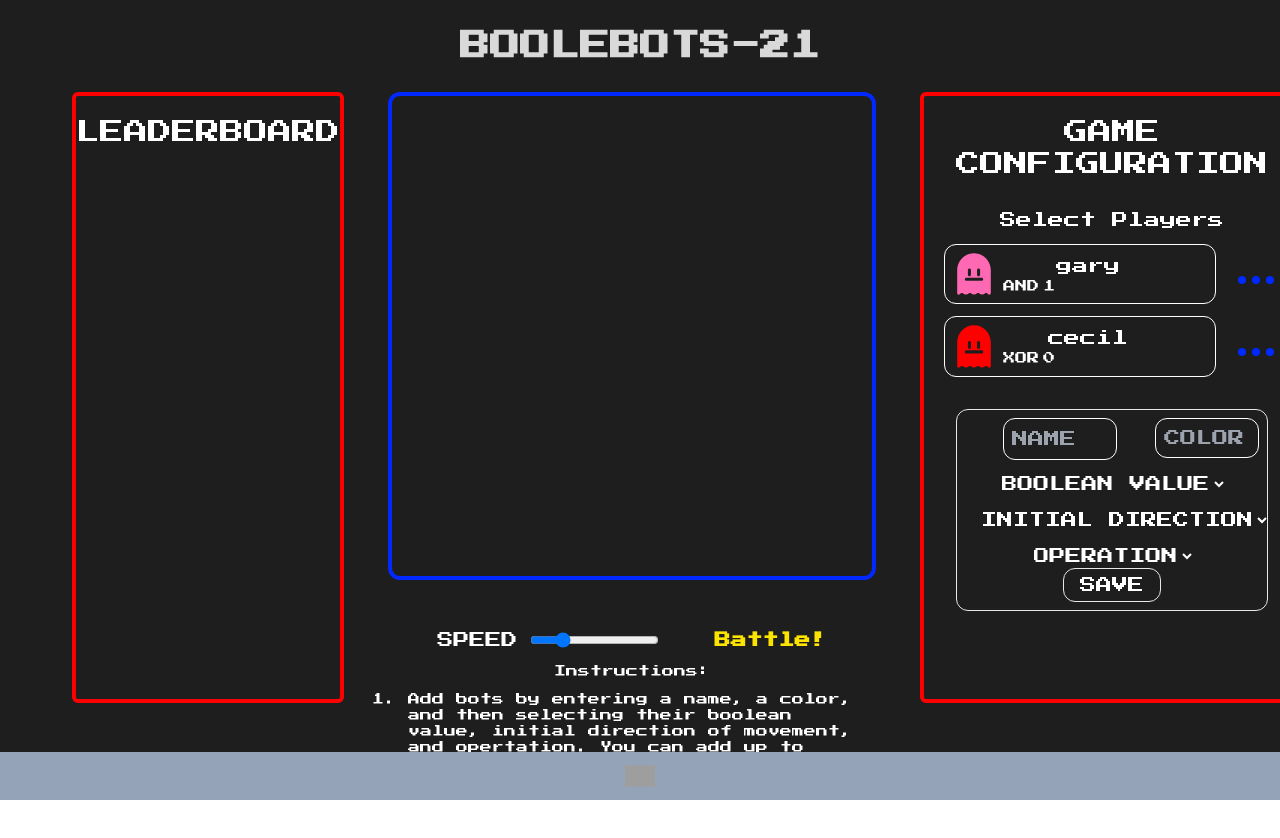
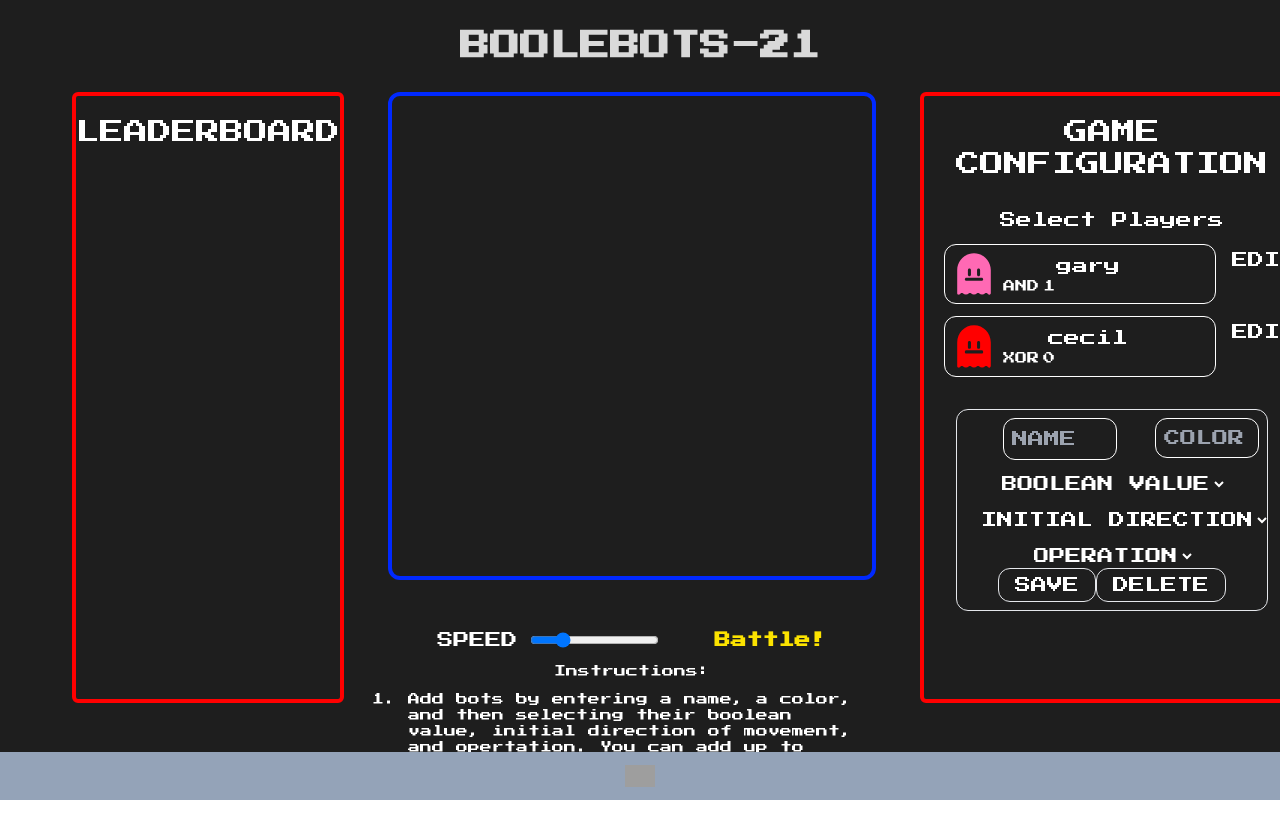
Before and after one commit to chingu-voyages/v44-tier2-team-21, a React (Vite) app: page / in a window 1280 px wide. Both pictures are taken after a click on the button "+ Add Bot". Shown: the top 838 px of the page. Built offline with nearby package versions, Linux system fonts and the light colour scheme; grey boxes are pictures that could not be loaded.

Commit message:
edit and delete bot

```diff
--- a/src/components/AddedBots.jsx
+++ b/src/components/AddedBots.jsx
@@ -3,7 +3,7 @@ import menu from '../assets/menu.svg';
 import { BotContext } from '../context/botcontext/BotState';
 import { contructRandomSvg } from '../helper/BotFunctions';
 
-const AddedBots = ({ bot }) => {
+const AddedBots = ({ bot, handleClick, openMenu }) => {
   const { botdata, setMainState } = useContext(BotContext);
 
   return (
@@ -37,11 +37,11 @@ const AddedBots = ({ bot }) => {
         </div>
       </div>
       <div className='flex-shrink-0'>
-        <img
-          src={menu}
-          alt=''
+      <h1 onClick={handleClick}
           className='ml-4 w-12 h-16 cursor-pointer'
-        />
+      >
+        EDIT
+      </h1>
       </div>
     </div>
   );
--- a/src/components/Controls.jsx
+++ b/src/components/Controls.jsx
@@ -9,19 +9,34 @@ import { contructRandomSvg } from "../helper/BotFunctions";
 const Controls = () => {
   const [show, setShow] = useState(false);
   const [name, setName] = useState("");
+  const [editBotData, setEditBotData] = useState(null);
   const { botdata, setMainState, mainState } = useContext(BotContext);
   const boolRef = useRef(0);
   const colorRef = useRef("");
   const directionRef = useRef("");
   const operationRef = useRef("");
 
-  const isNameUnavailable = () => botdata.some((bot) => bot.name === name);
+  const isNameUnavailable = () =>
+  botdata.some((bot) => bot.name === name && (!editBotData || bot.id !== editBotData.id));
+
+
+    // populate the form with the bot data to be edited
+    const editBot = (bot) => {
+      setName(bot.name);
+      boolRef.current.value = bot.bool;
+      colorRef.current.value = bot.color;
+      directionRef.current.value = bot.initDirection;
+      operationRef.current.value = bot.operation;
+      setEditBotData(bot);
+      setShow(true);
+    };
+
 
   const handleSubmit = (e) => {
     e.preventDefault();
 
     const formData = {
-      id: botdata.length + 1,
+      id: editBotData ? editBotData.id : botdata.length + 1,
       name,
       bool: parseInt(boolRef?.current.value),
       color: colorRef?.current?.value || "hotpink",
@@ -30,9 +45,43 @@ const Controls = () => {
       selected: false,
     };
 
-    setMainState({ ...mainState, botdata: [...botdata, formData] });
-    setShow(!show);
+    if (editBotData) {
+      setMainState({
+        ...mainState,
+            botdata: botdata.map((bot) => bot.id === editBotData.id ? formData : bot),
+        });
+    } else {
+          setMainState({ ...mainState, botdata: [...botdata, formData] });
+    }
+
+        // Reset form and state
+        setName("");
+        boolRef.current.value = "";
+        colorRef.current.value = "";
+        directionRef.current.value = "";
+        operationRef.current.value = "";
+        setEditBotData(null);
+        setShow(false);
   };
+
+  const handleDelete = (e) => {
+    e.preventDefault();
+    if (editBotData) {
+      setMainState({
+        ...mainState,
+        botdata: botdata.filter((bot) => bot.id !== editBotData.id),
+      });
+    }
+    // Reset form and state
+    setName("");
+    boolRef.current.value = "";
+    colorRef.current.value = "";
+    directionRef.current.value = "";
+    operationRef.current.value = "";
+    setEditBotData(null);
+    setShow(false);
+  };
+
 
   const handleClick = () => {
     setName("");
@@ -45,7 +94,7 @@ const Controls = () => {
       <h3 className="mb-3">{botdata.length ? "Select Players" : ""}</h3>
       {/* displaying bot data */}
       {botdata.map((bot) => {
-        return <AddedBots bot={bot} key={bot.id} />;
+        return <AddedBots bot={bot} key={bot.id} handleClick={() => editBot(bot)} openMenu={handleClick} />;
       })}
       {!show && (
         <button
@@ -159,6 +208,14 @@ const Controls = () => {
             >
               SAVE
             </button>
+            <button
+              className="border rounded-xl px-4 py-1"
+              type="submit"
+              disabled={isNameUnavailable()}
+              onClick={handleDelete}
+            >
+              DELETE
+            </button>
           </form>
         </div>
       )}
```
